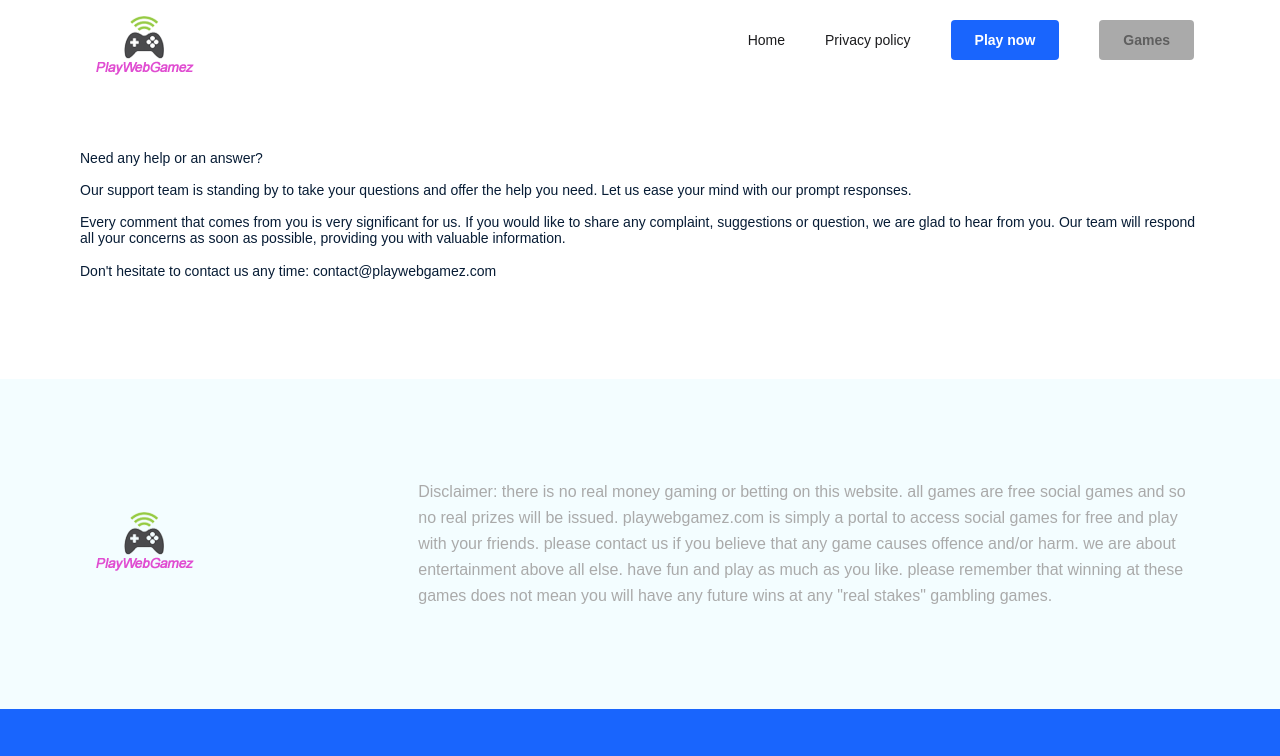
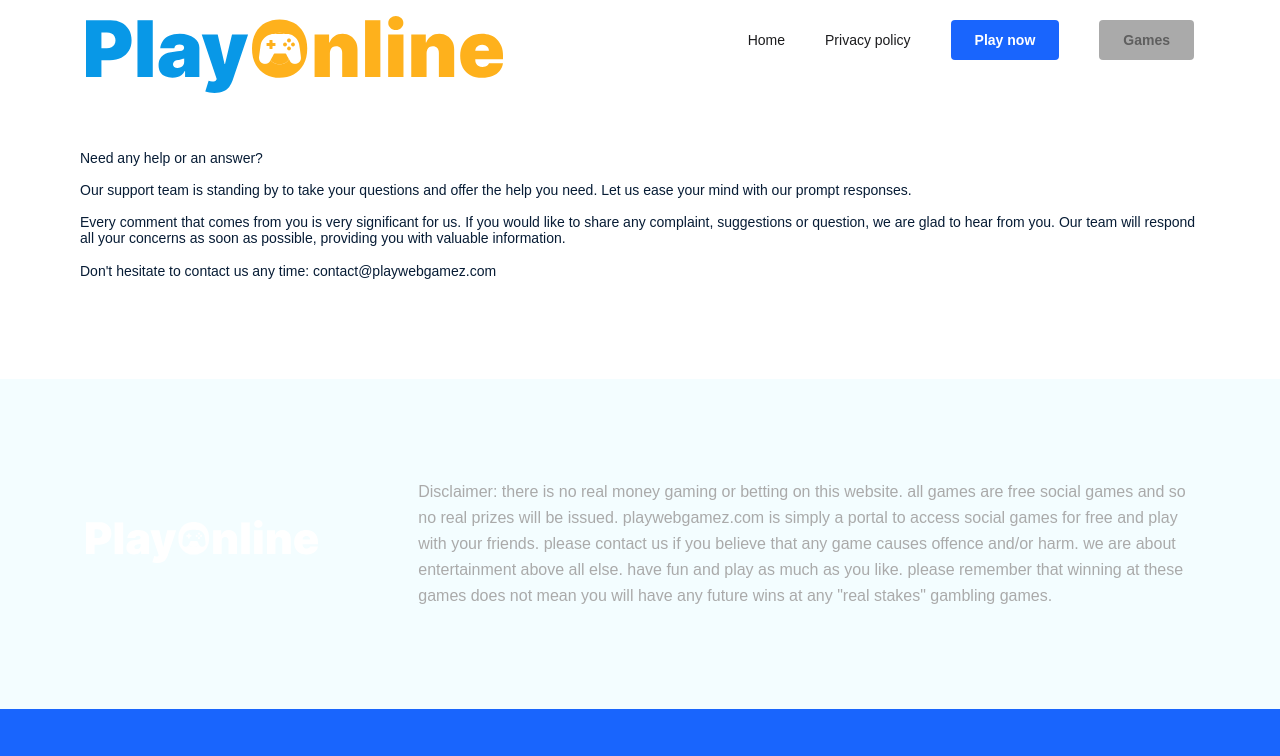
Before and after one commit to mirzoo/playwebgame, a plain HTML site: page support.html in a window 1280 px wide. Shown: the top 756 px of the page. Drawn offline with nearby package versions, Linux system fonts and the light colour scheme.

Commit message:
add logo support
add logo

```diff
--- a/support.html
+++ b/support.html
@@ -17,7 +17,7 @@
     <header class="header">
         <div class="container">
             <div class="header-wrap">
-                <a href="./index.html" class="header-logo"><img src="./img/logo-footer.png" alt="logo"></a>
+                <a href="./index.html" class="header-logo"><img src="./img/logo.svg" alt="logo"></a>
 
                 <div class="header-burger">
                     <span></span>
@@ -54,7 +54,7 @@
     <div class="prefooter">
         <div class="container">
             <div class="prefooter-wrap">
-                <div class="prefooter-icon"><img src="./img/logo-footer.png" alt="logo" class="prefooter-icon__img"></div>
+                <div class="prefooter-icon"><img src="./img/footer-logo.svg" alt="logo" class="prefooter-icon__img"></div>
                 <span class="prefooter-desc">Disclaimer: there is no real money gaming or betting on this website. all games are free social games and so no real prizes will be issued. playwebgamez.com is simply a portal to access social games for free and play with your friends. please contact us if you believe that any game causes offence and/or harm. we are about entertainment above all else. have fun and play as much as you like. please remember that winning at these games does not mean you will have any future wins at any "real stakes" gambling games.</span>
             </div>
         </div>
```
